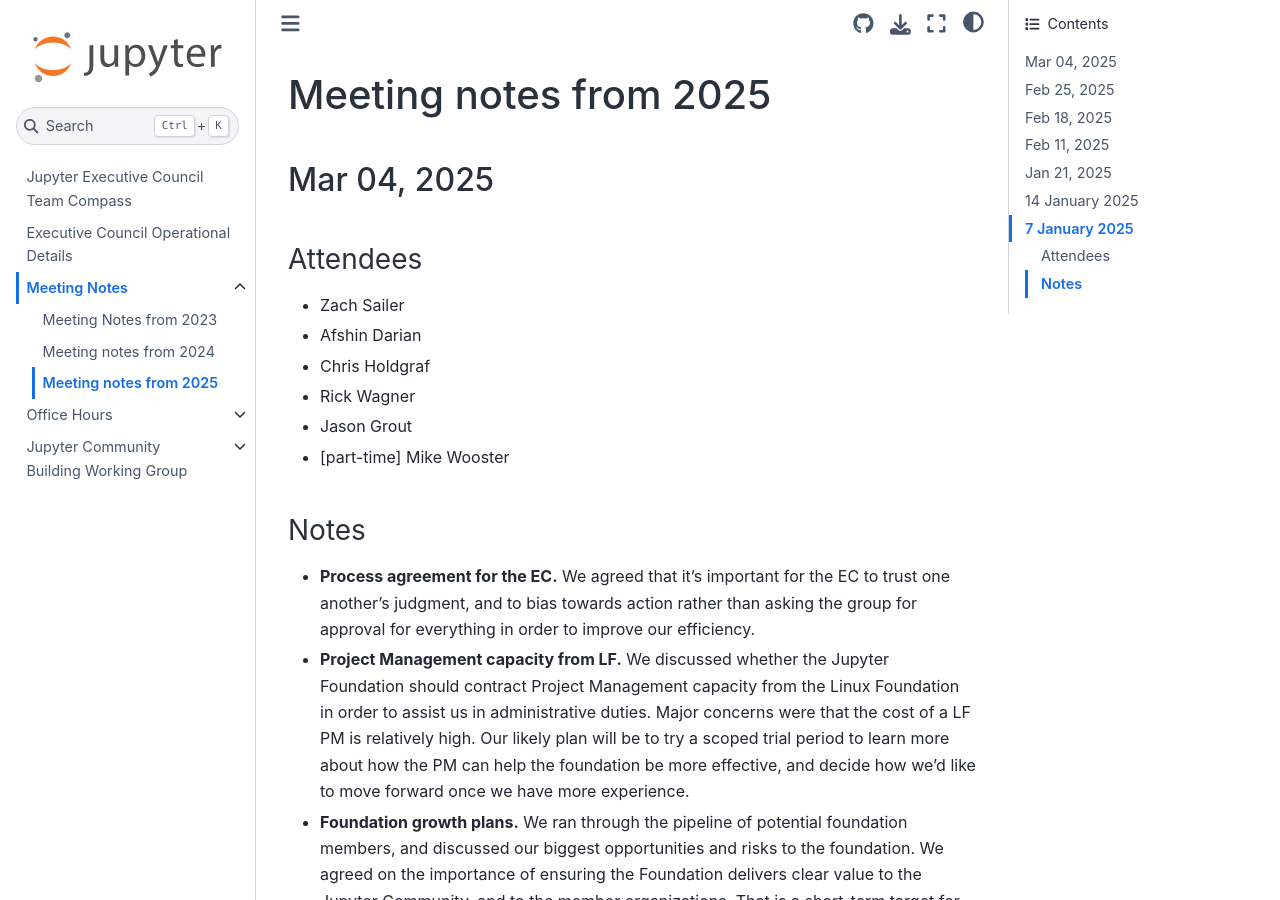
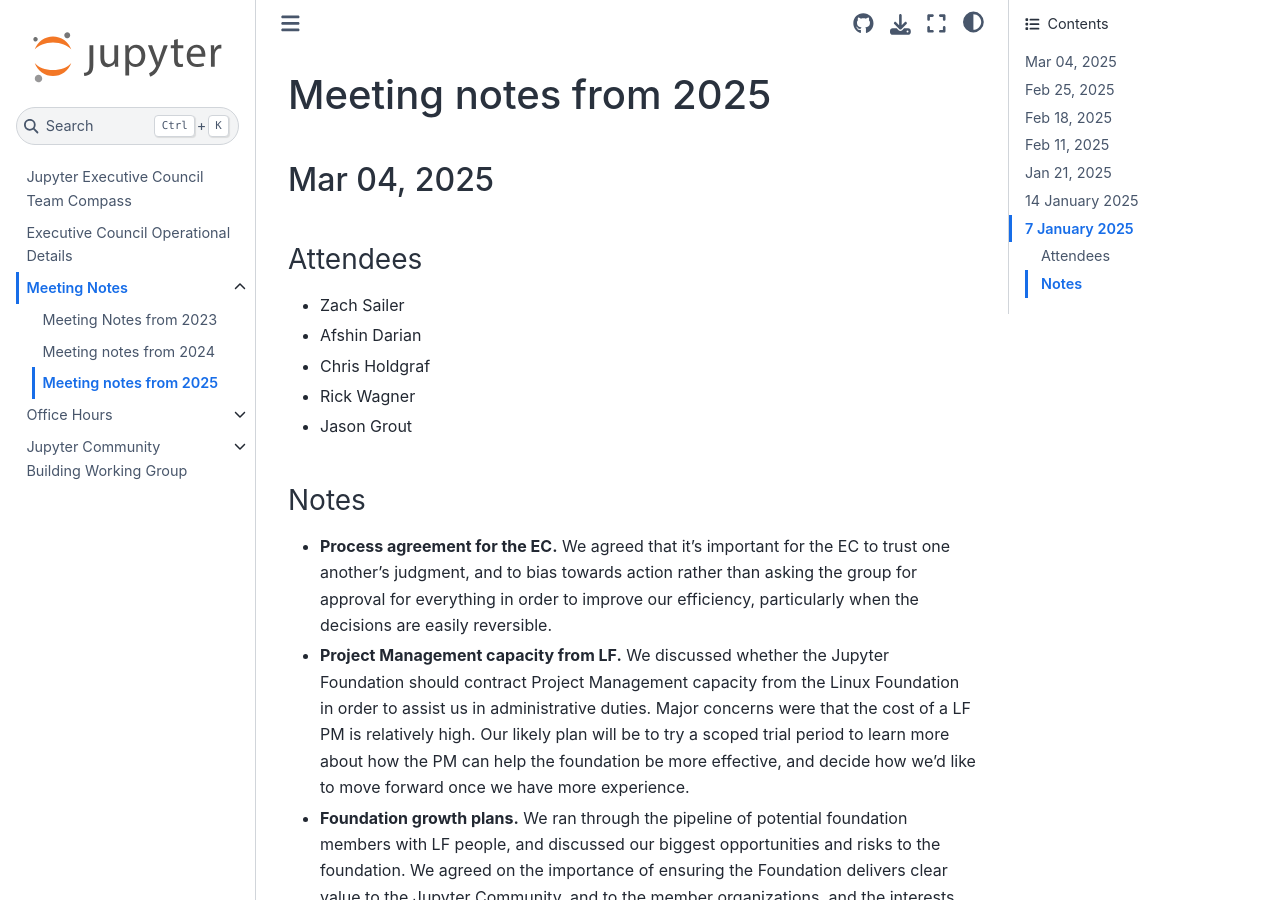
Before and after one commit to jupyter-governance/ec-team-compass, a Sphinx documentation site: the page built from docs/meeting_notes/2025.md, in a window 1280 px wide and 900 px high. Built offline with Sphinx 7.4.7 and the Sphinx Book theme 1.1.4, drawn with Linux system fonts in a browser that asks for light colours; some of the changed text lies outside the part shown.

Commit message:
Elaborate on notes from last week

```diff
--- a/docs/meeting_notes/2025.md
+++ b/docs/meeting_notes/2025.md
@@ -9,13 +9,12 @@
 * Chris Holdgraf
 * Rick Wagner
 * Jason Grout
-* [part-time] Mike Wooster
 
 ### Notes
 
-- **Process agreement for the EC.** We agreed that it’s important for the EC to trust one another’s judgment, and to bias towards action rather than asking the group for approval for everything in order to improve our efficiency.
+- **Process agreement for the EC.** We agreed that it’s important for the EC to trust one another’s judgment, and to bias towards action rather than asking the group for approval for everything in order to improve our efficiency, particularly when the decisions are easily reversible.
 - **Project Management capacity from LF.** We discussed whether the Jupyter Foundation should contract Project Management capacity from the Linux Foundation in order to assist us in administrative duties. Major concerns were that the cost of a LF PM is relatively high. Our likely plan will be to try a scoped trial period to learn more about how the PM can help the foundation be more effective, and decide how we’d like to move forward once we have more experience.
-- **Foundation growth plans.** We ran through the pipeline of potential foundation members, and discussed our biggest opportunities and risks to the foundation. We agreed on the importance of ensuring the Foundation delivers clear value to the Jupyter Community, and to the member organizations. That is a short-term target for our time.
+- **Foundation growth plans.** We ran through the pipeline of potential foundation members with LF people, and discussed our biggest opportunities and risks to the foundation. We agreed on the importance of ensuring the Foundation delivers clear value to the Jupyter Community, and to the member organizations, and the interests are aligned. That is a short-term target for our time.
 - **Facilitation at the LF summit.** The Jupyter Foundation board will meet in-person for the first time at the upcoming LF summit. We discussed whether there is value in using a facilitator to guide the conversation of that group. We decided to recommend this to the Jupyter Foundation Board and if there are no objections, move forward with this.
 - **JupyterCon planning.** We are now in the content planning phase of JupyterCon and have identified a program chair. We should be on the lookout for keynote speakers and volunteers that can help with planning.
 
```
